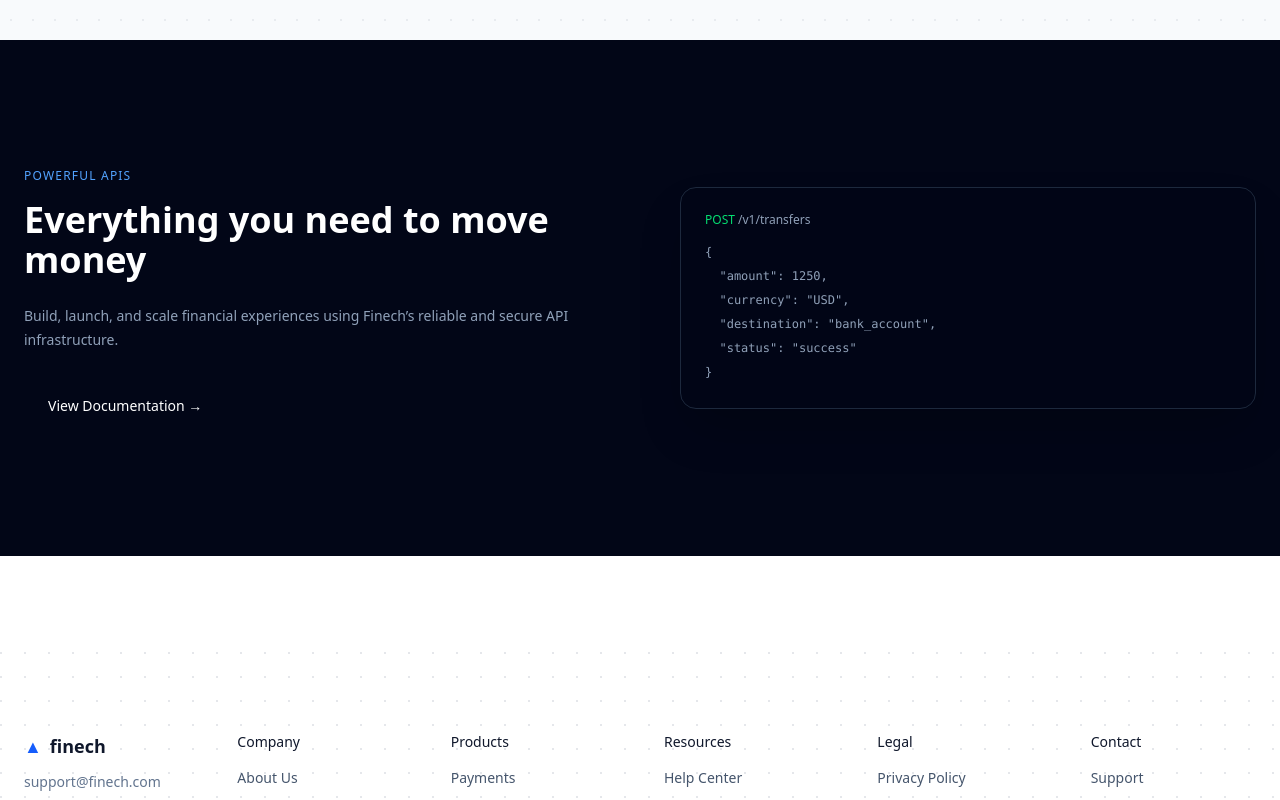
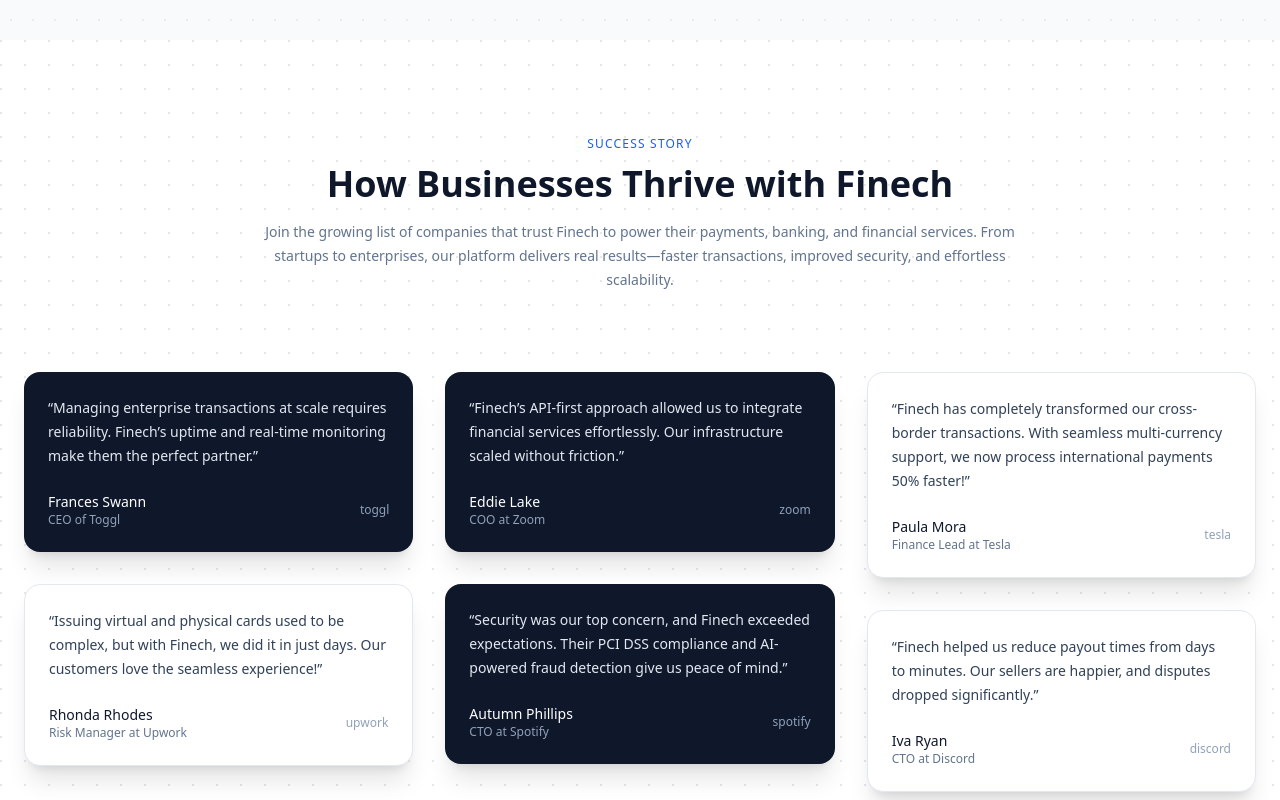
Before and after one commit to AyushNetTech/Finech-Web, a Next.js app: page / in a window 1280 px wide. Shown: the part 5240-6040 px from the top of the page. Built offline with nearby package versions, Linux system fonts and the light colour scheme.

Commit message:
create page successstories

```diff
--- a/src/app/page.tsx
+++ b/src/app/page.tsx
@@ -3,6 +3,7 @@
 import HeroSection from "@/components/sections/HeroSection";
 import SecuritySection from "@/components/sections/SecuritySection";
 import Solution from "@/components/sections/Solution";
+import SuccessStories from "@/components/sections/SuccessStories";
 
 export default function Home() {
   return (
@@ -11,6 +12,7 @@
       <Features />
       <Solution/>
       <SecuritySection/>
+      <SuccessStories/>
       <ApiShowcase />
     </main>
   );
--- /dev/null
+++ b/src/components/sections/SuccessStories.tsx
@@ -0,0 +1,136 @@
+"use client";
+
+export default function SuccessStories() {
+  return (
+    <section className="relative bg-white py-24 overflow-hidden">
+
+      {/* Dot background */}
+      <div className="absolute inset-0 bg-[radial-gradient(circle_at_1px_1px,#e5e7eb_1px,transparent_0)] [background-size:24px_24px]" />
+
+      <div className="relative max-w-7xl mx-auto px-6">
+
+        {/* Header */}
+        <div className="text-center max-w-3xl mx-auto mb-20">
+          <p className="text-xs tracking-widest uppercase text-blue-600 mb-3">
+            Success Story
+          </p>
+          <h2 className="text-4xl font-semibold text-slate-900">
+            How Businesses Thrive with Finech
+          </h2>
+          <p className="mt-4 text-sm text-slate-500 leading-6">
+            Join the growing list of companies that trust Finech to power their
+            payments, banking, and financial services. From startups to
+            enterprises, our platform delivers real results—faster transactions,
+            improved security, and effortless scalability.
+          </p>
+        </div>
+
+        {/* Masonry layout */}
+        <div className="columns-1 sm:columns-2 lg:columns-3 gap-8 space-y-8">
+
+          {/* CARD */}
+          <div className="break-inside-avoid rounded-2xl bg-slate-900 text-white p-6 shadow-xl">
+            <p className="text-sm leading-6 text-slate-200">
+              “Managing enterprise transactions at scale requires reliability.
+              Finech’s uptime and real-time monitoring make them the perfect
+              partner.”
+            </p>
+            <div className="mt-6 flex items-center justify-between">
+              <div>
+                <p className="text-sm font-medium">Frances Swann</p>
+                <p className="text-xs text-slate-400">CEO of Toggl</p>
+              </div>
+              <span className="text-xs text-slate-400">toggl</span>
+            </div>
+          </div>
+
+          <div className="break-inside-avoid rounded-2xl bg-white p-6 shadow-xl border border-slate-200">
+            <p className="text-sm leading-6 text-slate-700">
+              “Issuing virtual and physical cards used to be complex, but with
+              Finech, we did it in just days. Our customers love the seamless
+              experience!”
+            </p>
+            <div className="mt-6 flex items-center justify-between">
+              <div>
+                <p className="text-sm font-medium text-slate-900">
+                  Rhonda Rhodes
+                </p>
+                <p className="text-xs text-slate-500">
+                  Risk Manager at Upwork
+                </p>
+              </div>
+              <span className="text-xs text-slate-400">upwork</span>
+            </div>
+          </div>
+
+          <div className="break-inside-avoid rounded-2xl bg-slate-900 text-white p-6 shadow-xl">
+            <p className="text-sm leading-6 text-slate-200">
+              “Finech’s API-first approach allowed us to integrate financial
+              services effortlessly. Our infrastructure scaled without
+              friction.”
+            </p>
+            <div className="mt-6 flex items-center justify-between">
+              <div>
+                <p className="text-sm font-medium">Eddie Lake</p>
+                <p className="text-xs text-slate-400">COO at Zoom</p>
+              </div>
+              <span className="text-xs text-slate-400">zoom</span>
+            </div>
+          </div>
+
+          <div className="break-inside-avoid rounded-2xl bg-slate-900 text-white p-6 shadow-xl">
+            <p className="text-sm leading-6 text-slate-200">
+              “Security was our top concern, and Finech exceeded expectations.
+              Their PCI DSS compliance and AI-powered fraud detection give us
+              peace of mind.”
+            </p>
+            <div className="mt-6 flex items-center justify-between">
+              <div>
+                <p className="text-sm font-medium">Autumn Phillips</p>
+                <p className="text-xs text-slate-400">CTO at Spotify</p>
+              </div>
+              <span className="text-xs text-slate-400">spotify</span>
+            </div>
+          </div>
+
+          <div className="break-inside-avoid rounded-2xl bg-white p-6 shadow-xl border border-slate-200">
+            <p className="text-sm leading-6 text-slate-700">
+              “Finech has completely transformed our cross-border transactions.
+              With seamless multi-currency support, we now process international
+              payments 50% faster!”
+            </p>
+            <div className="mt-6 flex items-center justify-between">
+              <div>
+                <p className="text-sm font-medium text-slate-900">Paula Mora</p>
+                <p className="text-xs text-slate-500">Finance Lead at Tesla</p>
+              </div>
+              <span className="text-xs text-slate-400">tesla</span>
+            </div>
+          </div>
+
+          <div className="break-inside-avoid rounded-2xl bg-white p-6 shadow-xl border border-slate-200">
+            <p className="text-sm leading-6 text-slate-700">
+              “Finech helped us reduce payout times from days to minutes. Our
+              sellers are happier, and disputes dropped significantly.”
+            </p>
+            <div className="mt-6 flex items-center justify-between">
+              <div>
+                <p className="text-sm font-medium text-slate-900">Iva Ryan</p>
+                <p className="text-xs text-slate-500">CTO at Discord</p>
+              </div>
+              <span className="text-xs text-slate-400">discord</span>
+            </div>
+          </div>
+        </div>
+
+        {/* CTA */}
+        <div className="mt-20 text-center">
+          <button className="rounded-full bg-blue-600 px-6 py-3 text-sm font-medium text-white hover:bg-blue-500">
+            Explore Case Studies →
+          </button>
+        </div>
+
+      </div>
+    </section>
+  );
+}
```
